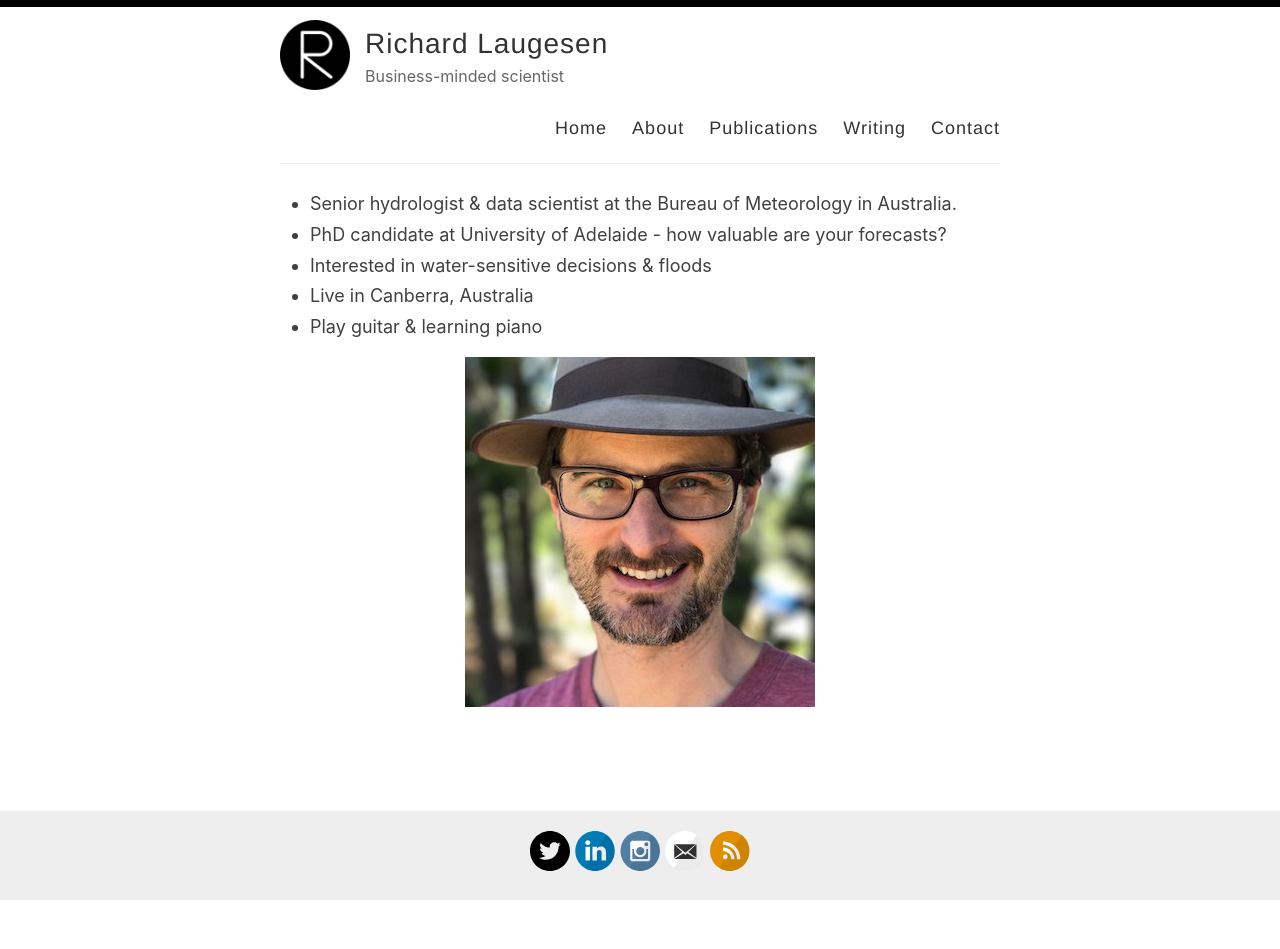
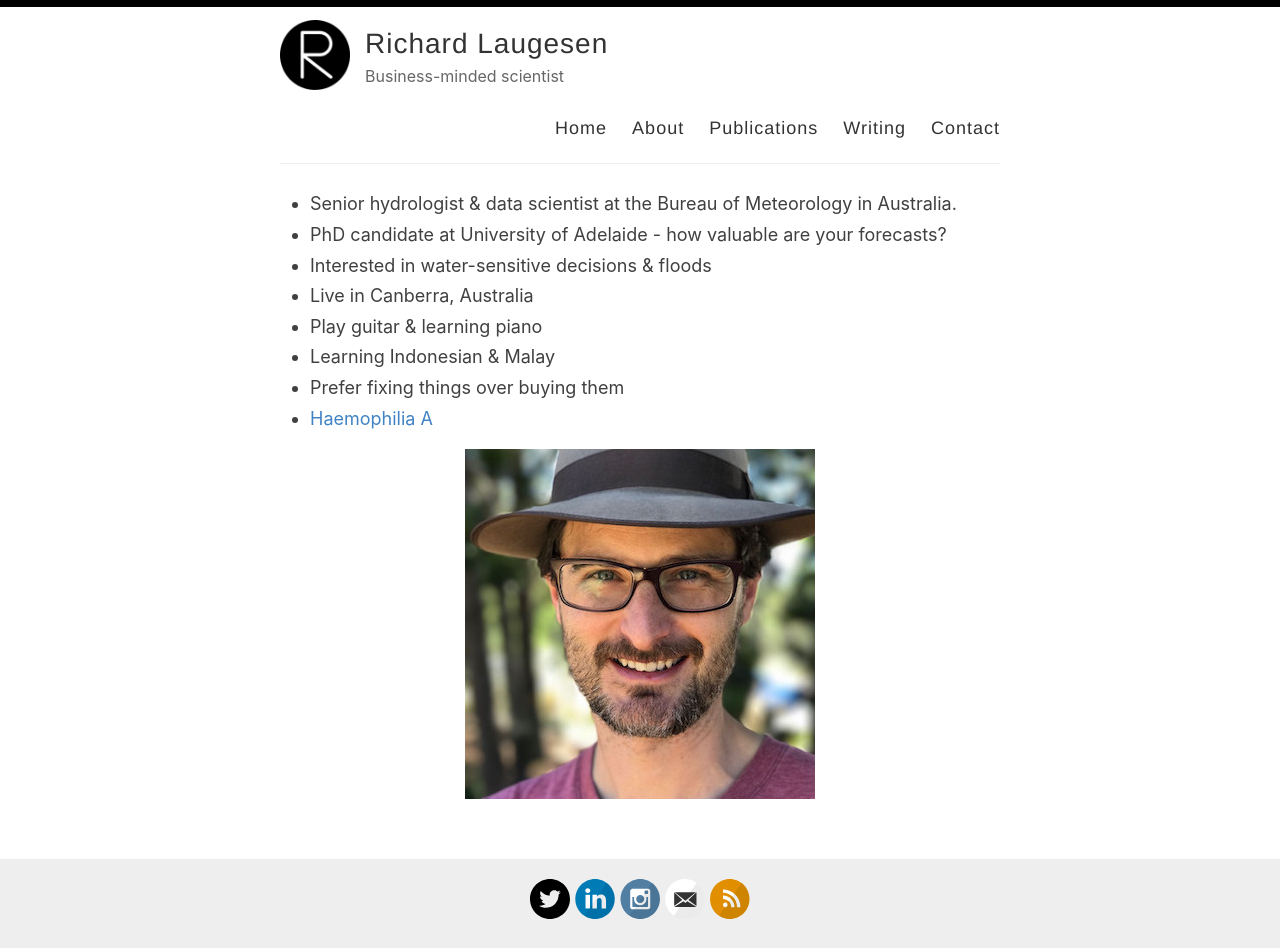
Before and after one commit to richardlaugesen/richardlaugesen.github.io, a Jekyll site: the page built from _pages/about.md, in a window 1280 px wide. Built offline with Jekyll 4.4.1, drawn with Linux system fonts in a browser that asks for light colours; before the commit the page ends 901 px from its top, so only the background shows below that.

Commit message:
Update about.md

```diff
--- a/_pages/about.md
+++ b/_pages/about.md
@@ -10,5 +10,8 @@ image: /images/richard-small.jpg
 - Interested in water-sensitive decisions & floods
 - Live in Canberra, Australia
 - Play guitar & learning piano
+- Learning Indonesian & Malay
+- Prefer fixing things over buying them
+- [Haemophilia A](https://en.wikipedia.org/wiki/Haemophilia_A)
 
 ![Richard](/images/richard-medium.jpg)
```
